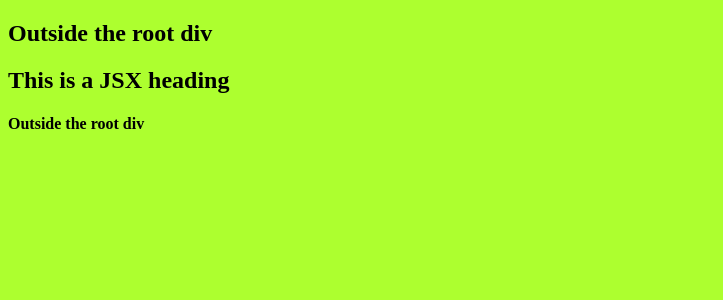
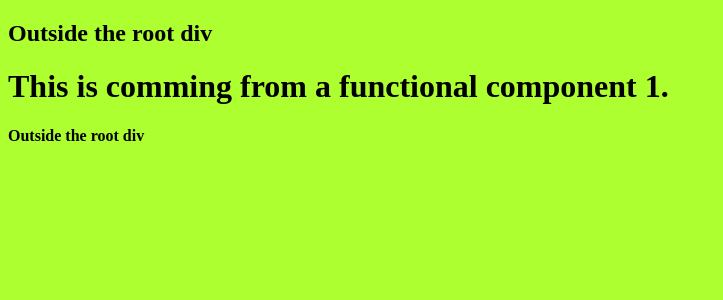
Before and after one commit to bhupendra-chouhan/NamasteReact, a React (Vite) app: page / in a window 1280 px wide. Shown: the top 300 px of the page, without its empty margins (0-723 px from the left). Built offline with nearby package versions, Linux system fonts and the light colour scheme.

Commit message:
Different Ways of writing Functional Components

```diff
--- a/App.js
+++ b/App.js
@@ -3,26 +3,18 @@ import ReactDOM from "react-dom/client";
 
 const root = ReactDOM.createRoot(document.getElementById("root"));
 
-// creating an element using react:
-const heading1 = React.createElement(
-  "h1",
-  { id: "heading1", key: 0 },
-  "This is heading 1"
+// Methods for Creating a Functional Component(using simple JS Function):
+// Method-1:
+const HeadingComponent1 = () => {
+  return <h1>This is comming from a functional component 1.</h1>;
+};
+
+// Method-2:
+const HeadingComponent2 = () => <h1>This is comming from a functional component 2.</h1>
+
+// Method-3:
+const HeadingComponent3 = () => (
+    <h1>This is comming from a functional component 3.</h1>
 );
-// console.log(heading1); // returns an object
 
-// creating an element in JSX:
-const headingJSX = (
-    <h2 id="headingJSX" className="headign_jsx" tabIndex="10" key={0}>
-    This is a JSX heading
-    </h2>
-);
-// console.log(headingJSX); // returns an object
-
-// root.render(heading1)
-root.render(headingJSX);
-// root.render(
-//   <p id="paraJSX" key={0}>
-//     This is a JSX heading
-//   </p>
-// );
+root.render(<HeadingComponent1 />);
```
Also changed, not shown: 1 other file (tests, documents, lock files or other folders).
